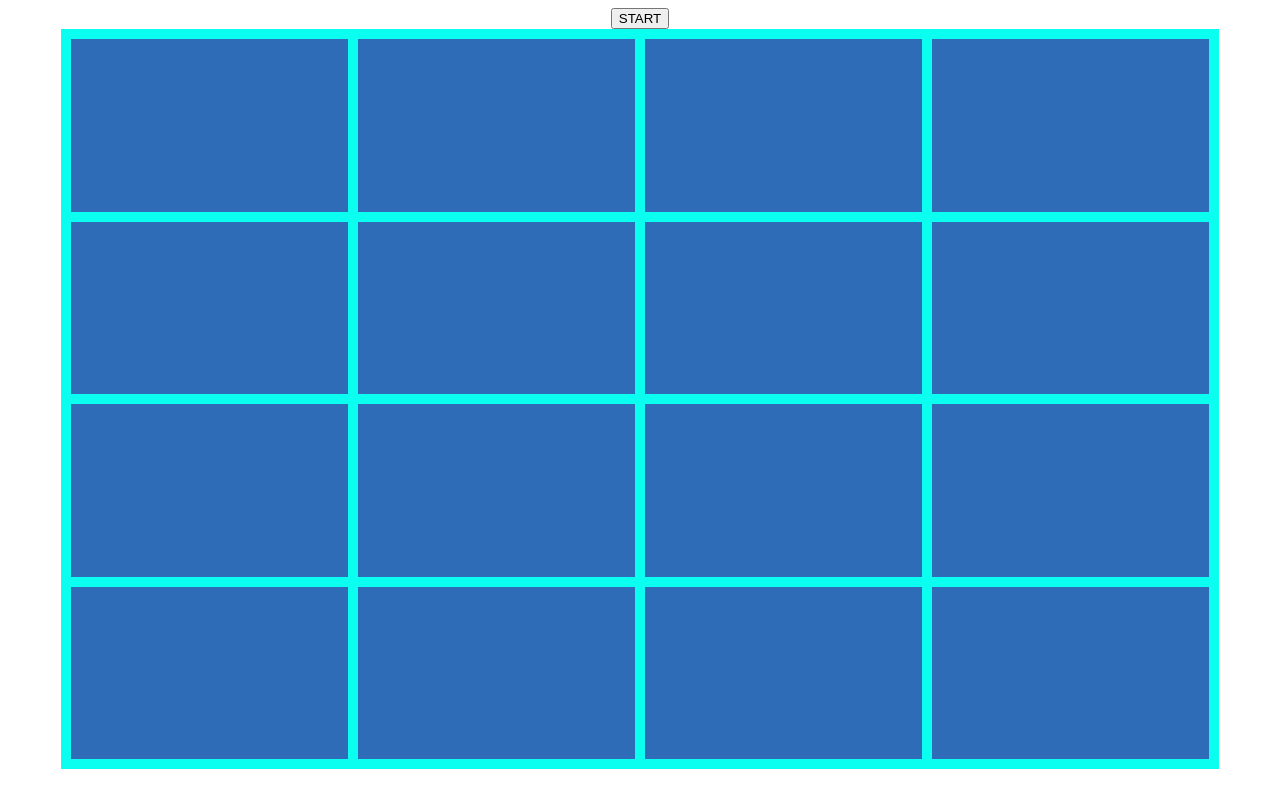
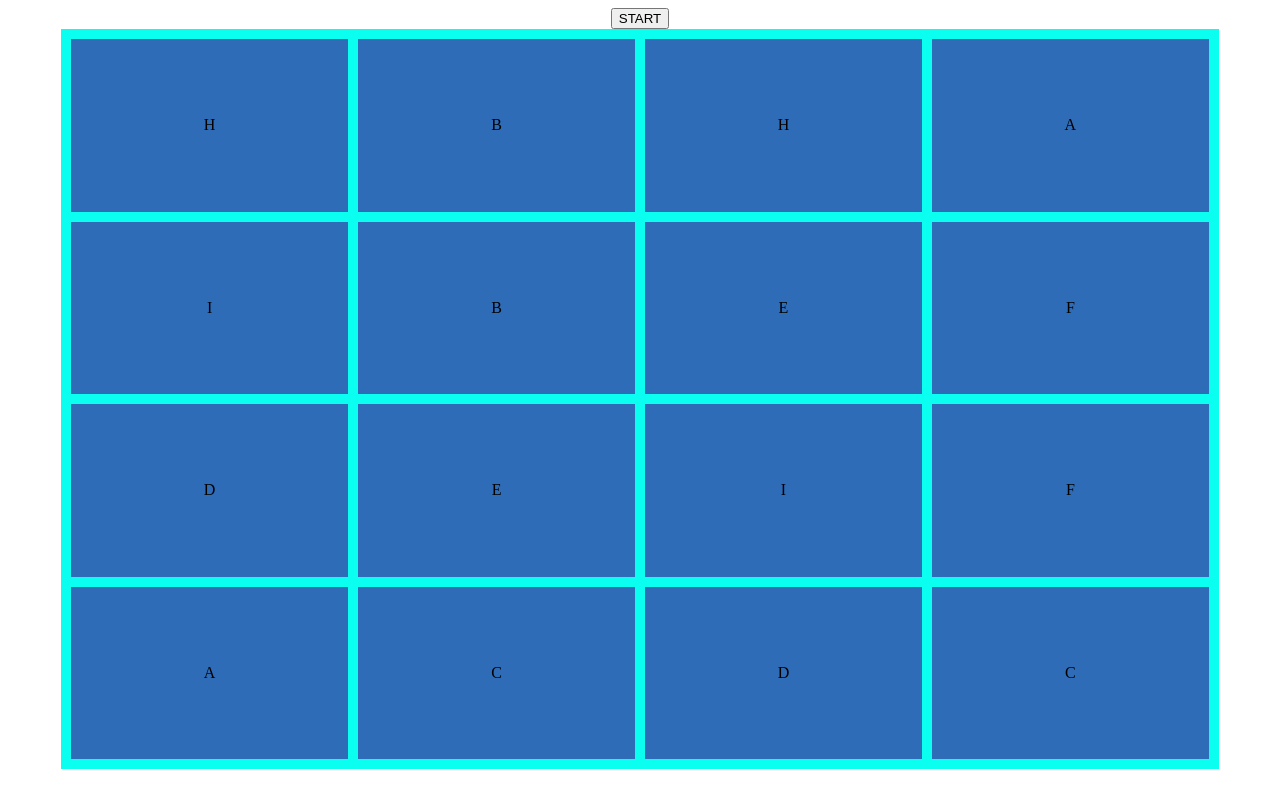
Before and after one commit to jcolinb/Memory, a plain HTML site: page index.html in a window 1280 px wide. Both pictures are taken after a click on the button "START". Drawn offline with Linux system fonts and the light colour scheme.

Commit message:
add Flip(), test image for card

```diff
--- a/js/script.js
+++ b/js/script.js
@@ -1,6 +1,6 @@
 const Board = document.getElementById('container');
 const Start = document.getElementById('start');
-
+const Icons = ['A','A','B','B','C','C','D','D','E','E','F','F','H','H','I','I'];
 const Areas = ['a','b','c','d','e','f','g','h','i','j','k','l','m','n','o','p'];
 
 const Clone = function (arr) {
@@ -24,19 +24,28 @@ const Shuff = function (arr) {
   return b
 };
 
+const Flip = function (e) {
+  if (e.target.id !== 'container')
+  {e.target.classList.toggle('hidden');}
+};
+
 propogate = function () {
   console.log("propogating...");
   Board.innerHTML = "";
   let Hand = document.createDocumentFragment();
   let mixedAreas = Shuff(Areas);
+  let I = Clone(Icons);
+
   console.log(mixedAreas);
     for (a in mixedAreas) {
     card = document.createElement('div');
     card.classList.add('card');
-    card.setAttribute('grid-area',mixedAreas[a]);
+    card.setAttribute('style',`grid-area: ${mixedAreas[a]}`);
+    card.textContent = I[a];
     Hand.appendChild(card);
   }
   Board.appendChild(Hand);
 };
 
 Start.addEventListener('click',propogate);
+Board.addEventListener('click',Flip);
--- a/main.css
+++ b/main.css
@@ -23,4 +23,12 @@
 
 .card {
     background-color:#2e6cb8;
+    display: flex;
+    align-items: center;
+    justify-content: center;
 }
+
+.hidden {
+    background-image:url("horizon.jpg");
+
+}
```
Also changed, not shown: horizon.jpg (added).
